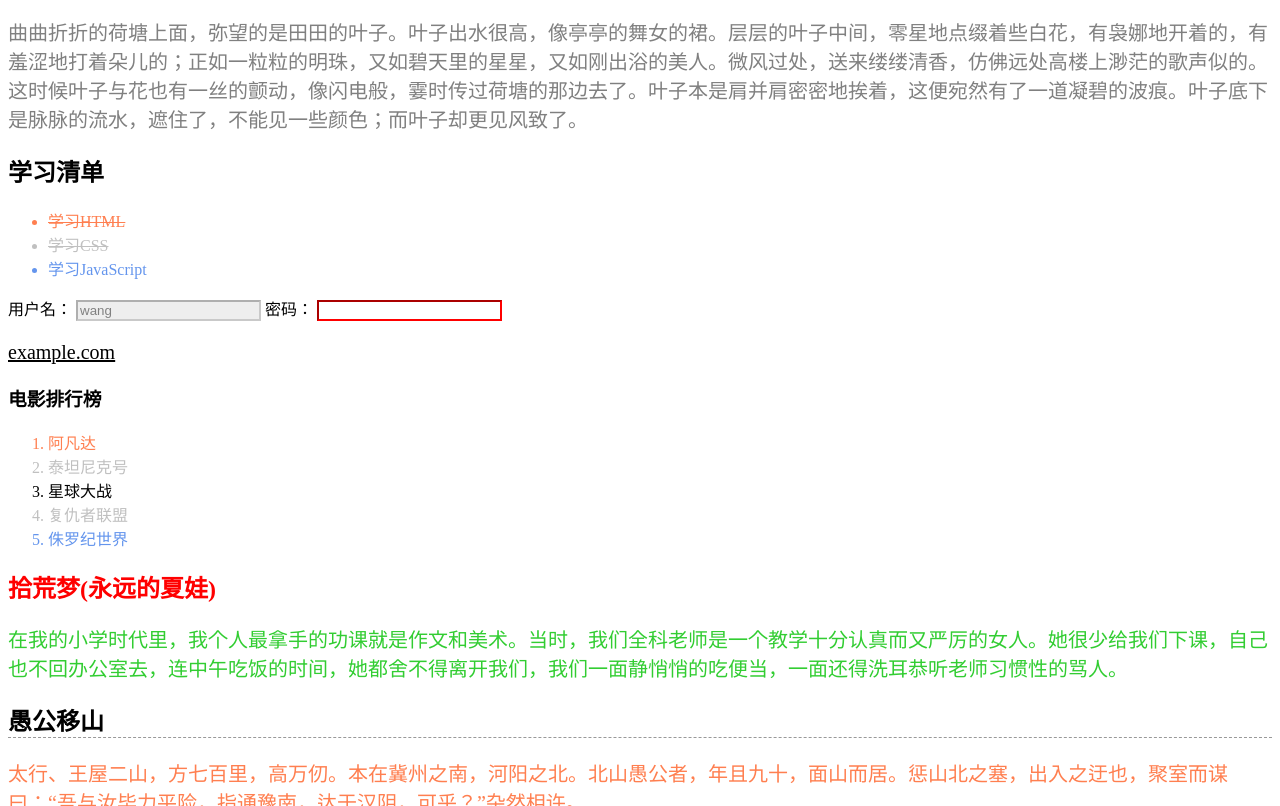
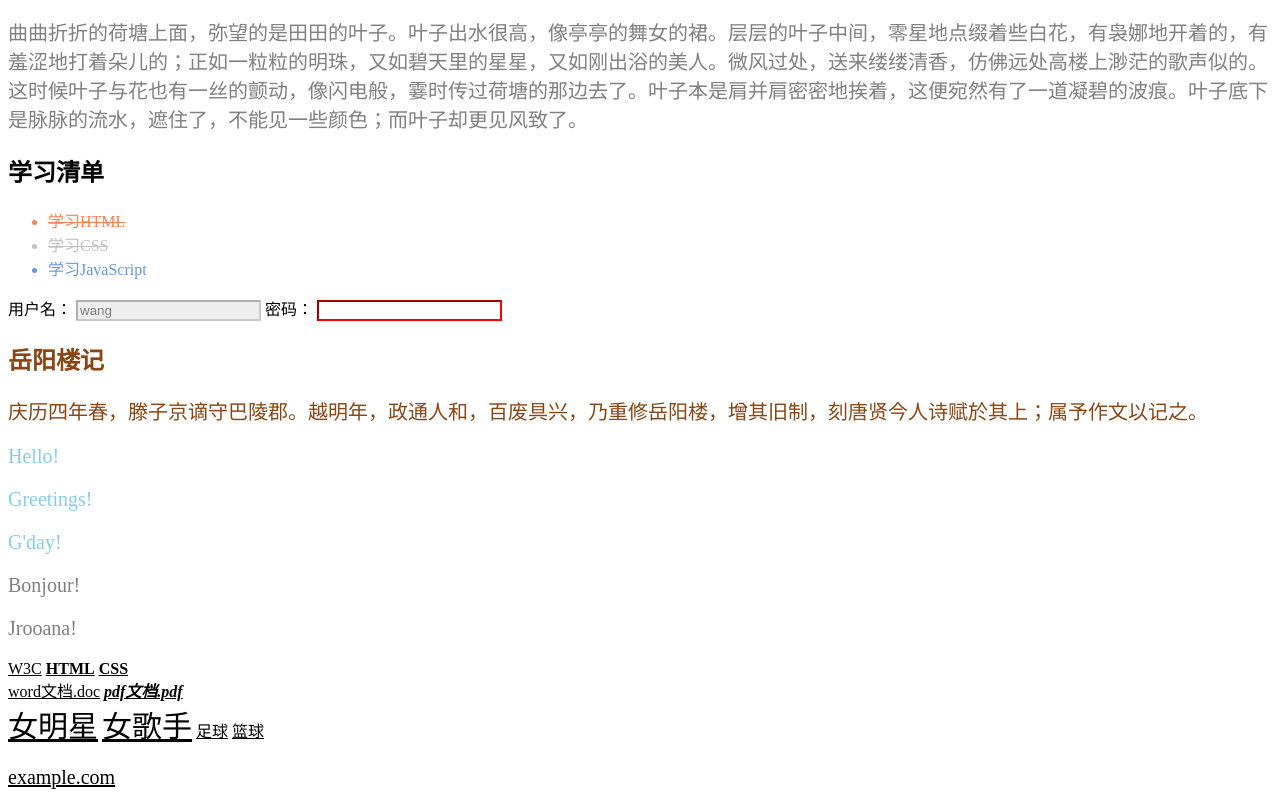
Before and after one commit to wcashew/Front-end-Development, a plain HTML site: page CSS/Selector/index.html in a window 1280 px wide. Shown: the part 118-924 px from the top of the page. Drawn offline with Linux system fonts and the light colour scheme.

Commit message:
update html

```diff
--- a/CSS/Selector/index.html
+++ b/CSS/Selector/index.html
@@ -1,31 +1,70 @@
 <!DOCTYPE html>
 <head>
     <meta charset="UTF-8">
-    <title>Document</title>
+    <title>CSS选择器</title>
     <link rel = "stylesheet" href = "./css/style.css">
 </head>
 <body>
-
+    <div>
     <h1>荷塘月色（节选）</h1>
     <h1 id="author">朱自清</h1>
     <p>曲曲折折的荷塘上面，弥望的是田田的叶子。叶子出水很高，像亭亭的舞女的裙。层层的叶子中间，零星地点缀着些白花，有袅娜地开着的，有羞涩地打着朵儿的；正如一粒粒的明珠，又如碧天里的星星，又如刚出浴的美人。微风过处，送来缕缕清香，仿佛远处高楼上渺茫的歌声似的。这时候叶子与花也有一丝的颤动，像闪电般，霎时传过荷塘的那边去了。叶子本是肩并肩密密地挨着，这便宛然有了一道凝碧的波痕。叶子底下是脉脉的流水，遮住了，不能见一些颜色；而叶子却更见风致了。</p>
+    </div>
 
+    <div>
     <h2>学习清单</h2>
     <ul>
         <li class="done">学习HTML</li>
         <li class="done">学习CSS</li>
         <li>学习JavaScript</li>
     </ul>
+    </div>
 
+    <div>
     <label>用户名：</label>
     <input value="wang" disabled>
     <label>密码：</label>
     <input type="password">
+    </div>
 
+    <div>
+    <h2 class="title text">岳阳楼记</h2>
+    <p class="text">庆历四年春，滕子京谪守巴陵郡。越明年，政通人和，百废具兴，乃重修岳阳楼，增其旧制，刻唐贤今人诗赋於其上；属予作文以记之。</p>
+    </div>
+
+    <div>
+        <p lang="en">Hello!</p>
+        <p lang="en-us">Greetings!</p>
+        <p lang="en-au">G'day!</p>
+        <p lang="enfr">Bonjour!</p>
+        <p lang="cy-en">Jrooana!</p>
+    </div>
+
+    <div>
+        <a href="http://www.w3.org">W3C</a>
+        <a href="#html">HTML</a>
+        <a href="#css">CSS</a>
+    </div>
+
+    <div>
+        <a href="http://xxx.doc">word文档.doc</a>
+        <a href="http://xxx.pdf">pdf文档.pdf</a>
+    </div>
+
+    <div>
+        <a href="https://lady.163.com/11.html">女明星</a>
+        <a href="https://lady.163.com/15.html">女歌手</a>
+        <a href="https://sports.163.com/11.html">足球</a>
+        <a href="https://sports.163.com/15.html">篮球</a>
+    </div>
+
+    <div>
     <p>
         <a href="http://www.example.com" target="_blank">example.com</a>
     </p>
+    </div>
 
+    <div>
     <h3>电影排行榜</h3>
     <ol>
         <li class="movie">阿凡达</li>
@@ -34,7 +73,9 @@
         <li class="movie">复仇者联盟</li>
         <li class="movie">侏罗纪世界</li>
     </ol>
+    </div>
 
+    <div>
     <article>
         <h1>拾荒梦(永远的夏娃)</h1>
         <p>在我的小学时代里，我个人最拿手的功课就是作文和美术。当时，我们全科老师是一个教学十分认真而又严厉的女人。她很少给我们下课，自己也不回办公室去，连中午吃饭的时间，她都舍不得离开我们，我们一面静悄悄的吃便当，一面还得洗耳恭听老师习惯性的骂人。</p>
@@ -43,5 +84,6 @@
             <p>太行、王屋二山，方七百里，高万仞。本在冀州之南，河阳之北。北山愚公者，年且九十，面山而居。惩山北之塞，出入之迂也，聚室而谋曰：“吾与汝毕力平险，指通豫南，达于汉阴，可乎？”杂然相许。</p>
         </section>
     </article>
+    </div>
 </body>
 </html>
```
